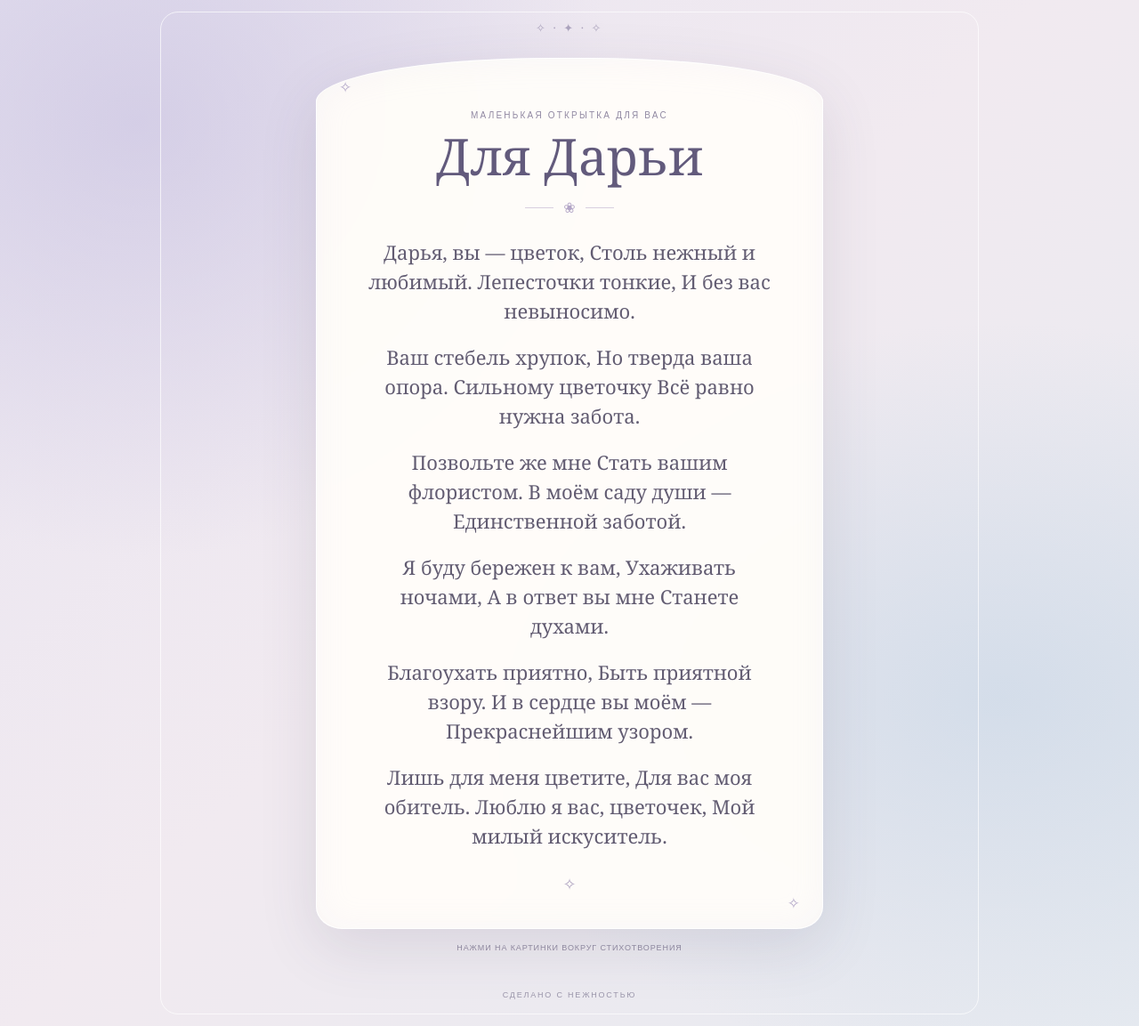
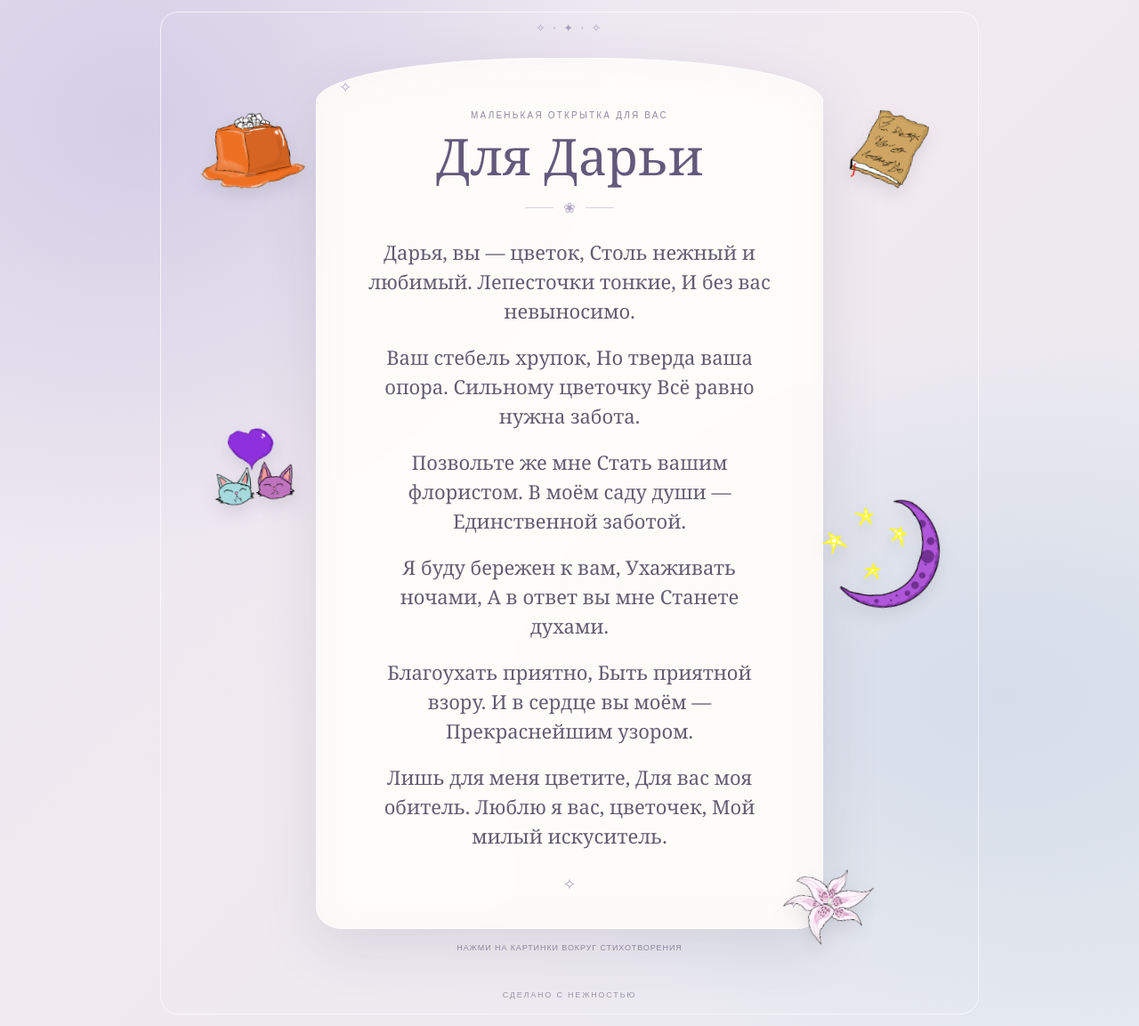
Before and after one commit to Lourence12/ForMyD, a plain HTML site: page index.html in a window 1280 px wide. Shown: the whole page at 89% size. Drawn offline with Linux system fonts and the light colour scheme.

Commit message:
Add files via upload

```diff
--- a/index.html
+++ b/index.html
@@ -95,11 +95,11 @@ h1{margin:0;color:#625a7c;font:500 clamp(39px,6vw,57px)/1 Georgia,serif}
 </div>
 <div class="signature" aria-hidden="true">✧</div>
 </article>
-<button class="sticker caramel" data-message="ты моя любимая солёная карамелька 🧡" aria-label="Карамель"><img src="images/Karamel.png" alt=""></button>
-<button class="sticker book" data-message="я хочу читать тебя и с тобой 🤎" aria-label="Книга"><img src="images/Kniga.png" alt=""></button>
-<button class="sticker cats" data-message="я котик, ты котик,\nА ты мой наркотик 💜" aria-label="Котики"><img src="images/Kot.png" alt=""></button>
-<button class="sticker moon" data-message="ночные переписки с тобой бесценные 💙" aria-label="Луна"><img src="images/Luna.png" alt=""></button>
-<button class="sticker flower" data-message="ты мой прекрасный цветочек 🩷" aria-label="Цветок"><img src="images/Tsvetok.png" alt=""></button>
+<button class="sticker caramel" data-message="ты моя любимая солёная карамелька 🧡" aria-label="Карамель"><img src="Karamel.png" alt=""></button>
+<button class="sticker book" data-message="я хочу читать тебя и с тобой 🤎" aria-label="Книга"><img src="Kniga.png" alt=""></button>
+<button class="sticker cats" data-message="я котик, ты котик,\nА ты мой наркотик 💜" aria-label="Котики"><img src="Kot.png" alt=""></button>
+<button class="sticker moon" data-message="ночные переписки с тобой бесценные 💙" aria-label="Луна"><img src="Luna.png" alt=""></button>
+<button class="sticker flower" data-message="ты мой прекрасный цветочек 🩷" aria-label="Цветок"><img src="Tsvetok.png" alt=""></button>
 <p class="hint">нажми на картинки вокруг стихотворения</p>
 </section>
 <p class="footer">сделано с нежностью</p>
```
